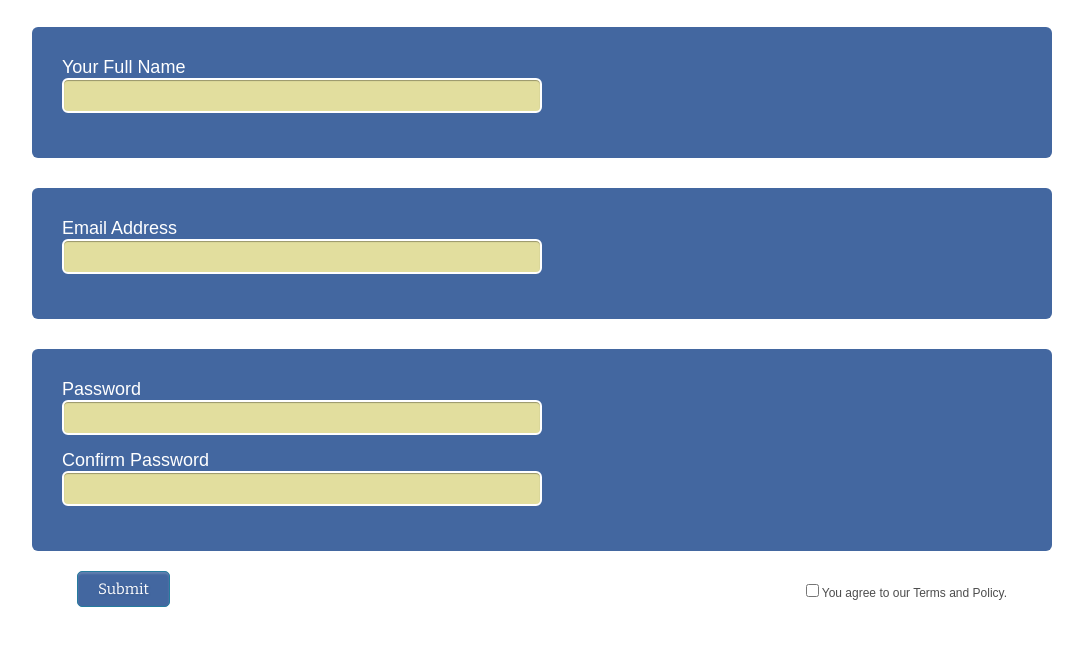
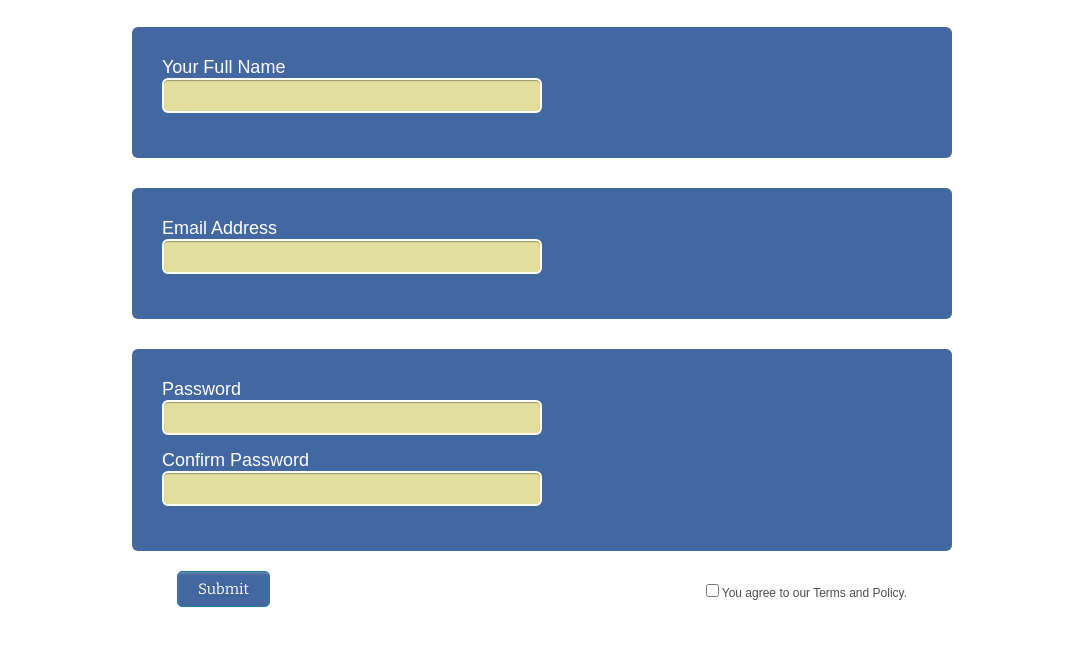
Before and after one commit to mhr320/HAWC, a plain HTML site: page html/register.html in a window 1280 px wide. Shown: the part 141-800 px from the top of the page, without its empty margins (98-1181 px from the left). Drawn offline with nearby package versions, Linux system fonts and the light colour scheme.

Commit message:
more cleanup for simple interface

```diff
--- a/css/register.css
+++ b/css/register.css
@@ -1,6 +1,6 @@
 .cantainer {
     text-align: left;
-    margin: 45px 100px 45px 100px;
+    margin: 45px 200px 45px 200px;
 }
 
 /* Copied css begin */
```
